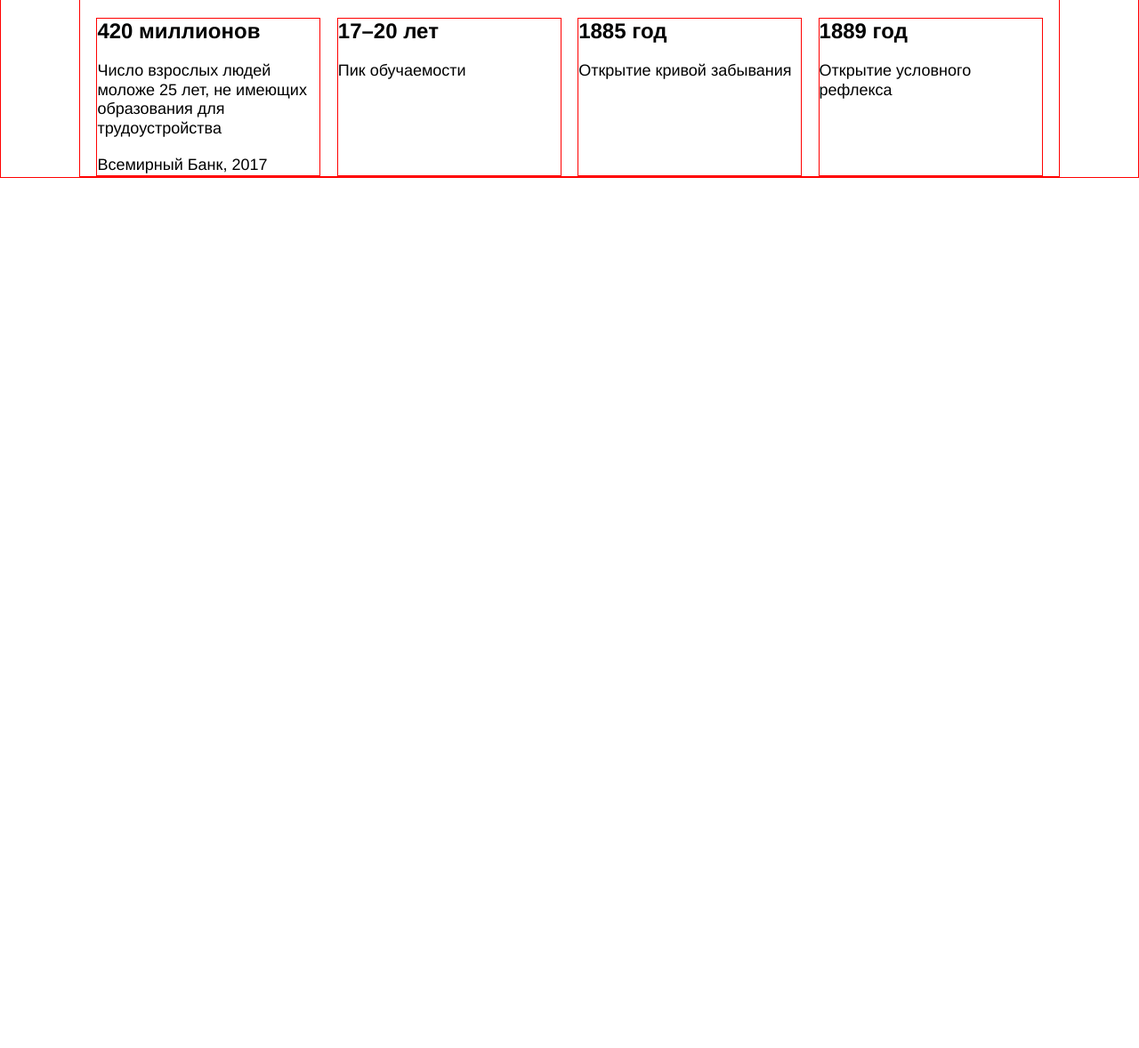
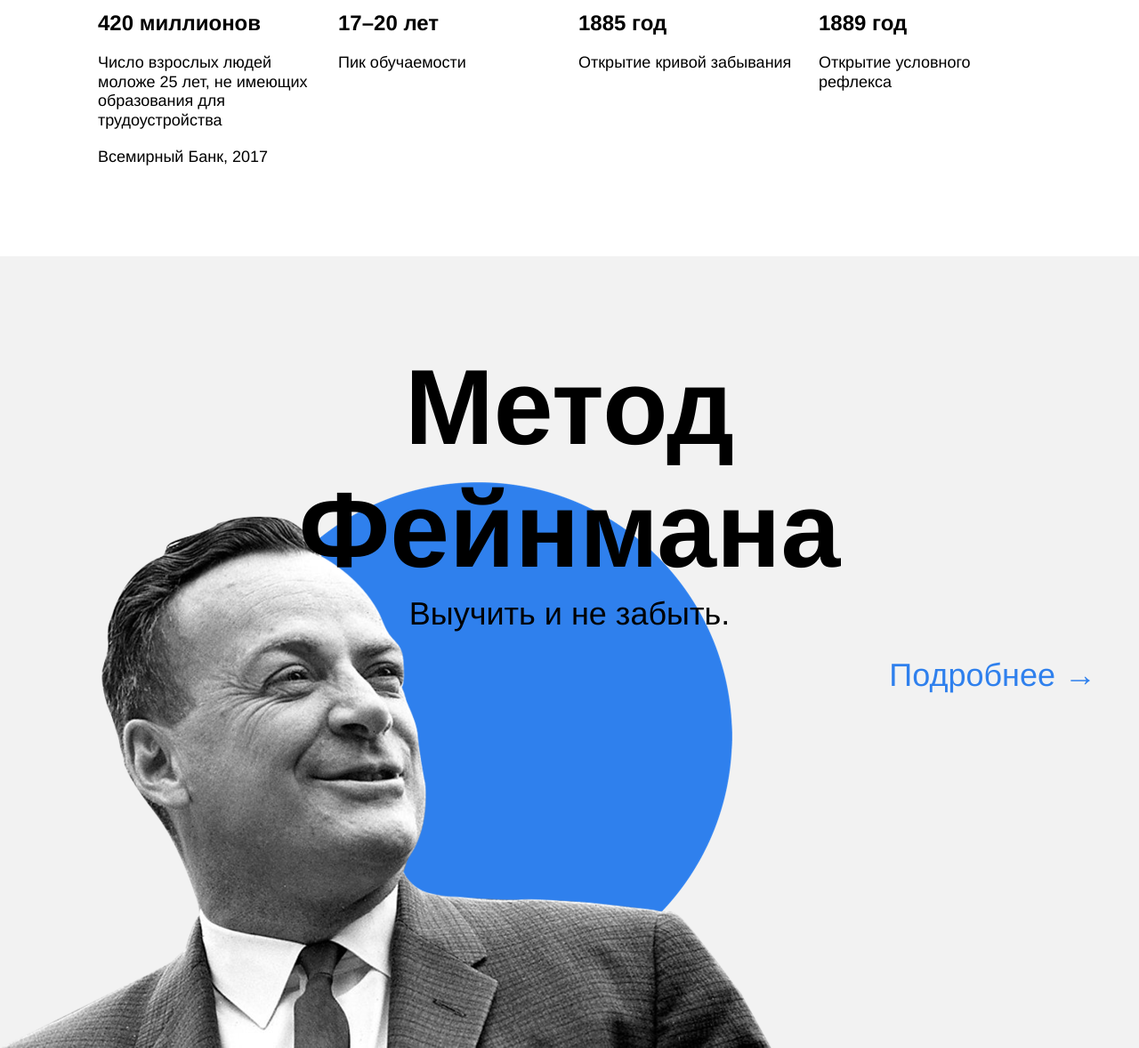
Before and after one commit to zanuda-elen/how-to-learn, a plain HTML site: page index.html in a window 1280 px wide. Shown: the part 1719-2897 px from the top of the page at 89% size. Before the commit the page ends 2019 px from the top, so only its background shows below. Drawn offline with Linux system fonts and the light colour scheme.

Commit message:
блок Фейнман

```diff
--- a/index.html
+++ b/index.html
@@ -33,7 +33,7 @@
 </div>
     </section>
 
-    <section class="digits flex-row block_space-bottom">
+    <section class="digits block_space-bottom">
       <h2 class="table section-title">Цифры и факты</h2>
       <div class="table section-subtitle">Про учёбу и мозг</div>
       <ul class="table list">
@@ -75,7 +75,10 @@
       </ul>
     </section>
 
-    <section class="feinman">
+    <section class="feynman">
+      <h1 class="feynman__title">Метод Фейнмана</h1>
+      <p class="feynman__subtitle">Выучить и не забыть.</p>
+      <a class="feynman__link" href="#">Подробнее →</a>
     </section>
 
     <section class="kaufman">
--- a/styles/style.css
+++ b/styles/style.css
@@ -127,12 +127,10 @@
   display: flex;
   flex-direction: column;
   justify-content: center;
-  border: 1px solid red;
 }
 .table {
   display: flex;
   flex-wrap: wrap;
-  border: 1px solid red;
   justify-content: space-evenly;
   align-self: center;
   width: 1100px;
@@ -142,9 +140,6 @@
 .table__cell {
   width: 250px;
   margin-top: 60px;
-}
-ul, li {
-  border: 1px solid red;
 }
 .section-title  {
   width: 60%;
@@ -186,3 +181,41 @@ ul, li {
 .table__text:last-child {
   padding-bottom: 0;
 }
+.feynman {
+  background-color: #f2f2f2;
+  background-image: url(../images/feynman.png);
+  background-repeat: no-repeat;
+  background-position: bottom 0 left 0;
+  display: flex;
+  flex-direction: column;
+  align-items: center;
+  padding: 100px 0 0 0;
+  box-sizing: border-box;
+  min-height: 890px;
+  position: relative;
+}
+.feynman__title {
+  margin: 0;
+  text-align: center;
+  width: 648px;
+  line-height: 1.15;
+  font-size: 120px;
+  font-weight: 600;
+}
+.feynman__subtitle {
+  margin: 0;
+  line-height: 51px;
+  font-size: 36px;
+  font-weight: normal;
+}
+.feynman__link {
+  margin: 0;
+  position: absolute;
+  text-decoration: none;
+  color: #2f80ed;
+  line-height: 51px;
+  font-size: 36px;
+  font-weight: normal;
+  right: 48px;
+  top: 50%;
+}
```
